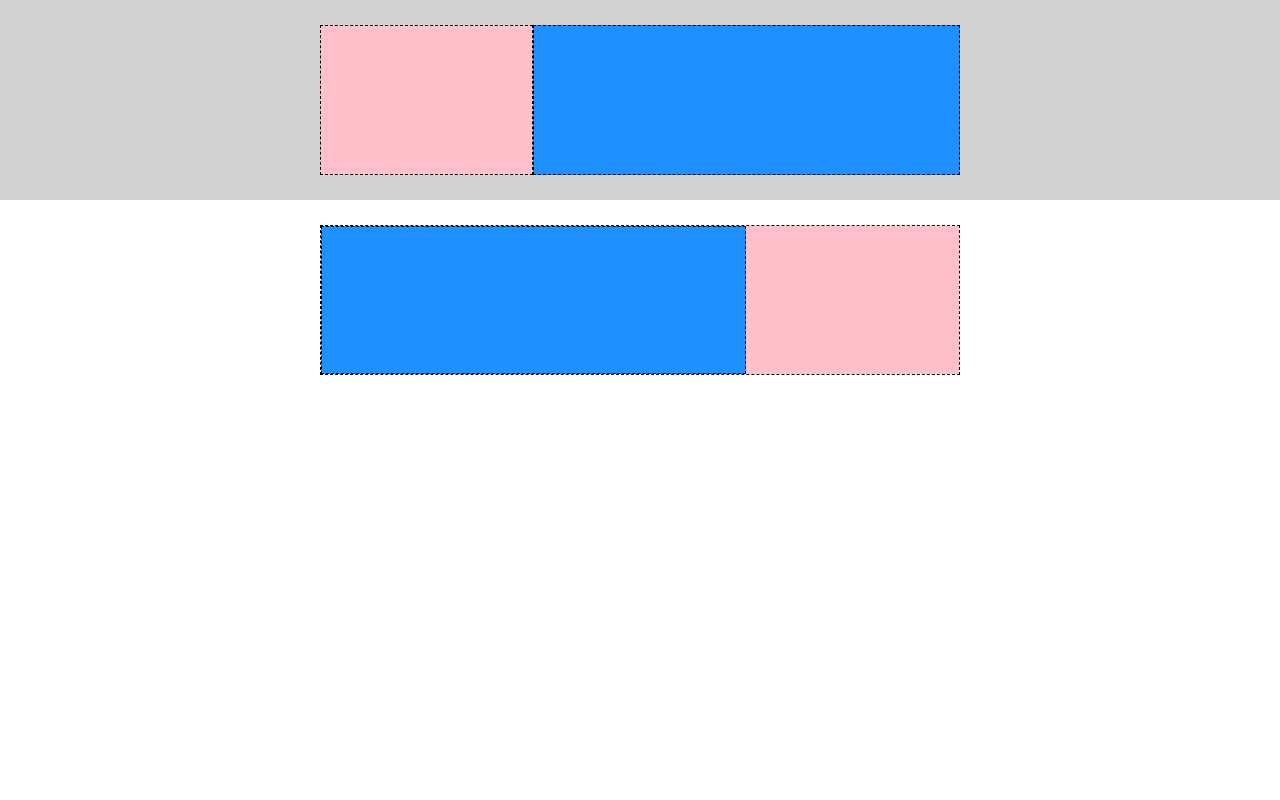
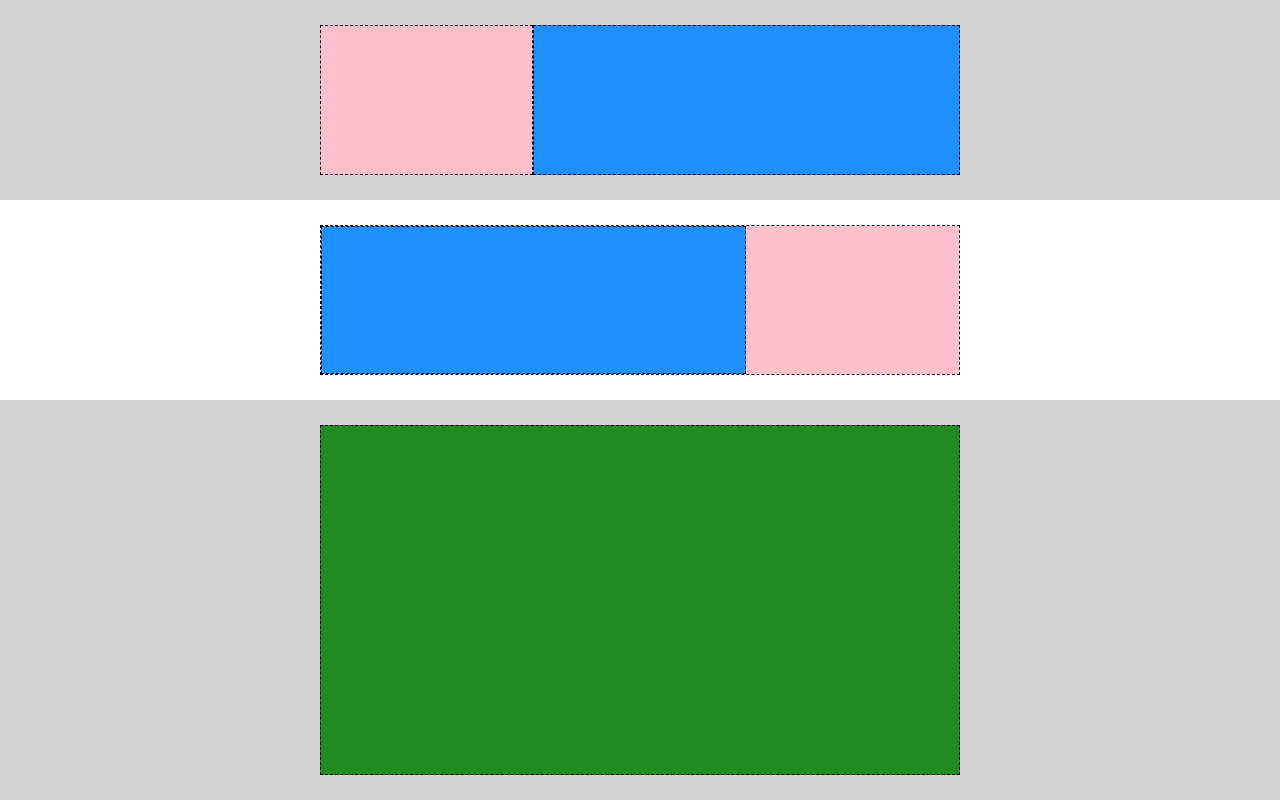
Before and after one commit to AndreaBarbuto99/htmlcss-struttura-discord, a plain HTML site: page index.html in a window 1280 px wide. Shown: the part 450-1250 px from the top of the page. Before the commit the page ends 850 px from the top, so only its background shows below. Drawn offline with Linux system fonts and the light colour scheme.

Commit message:
feat:  aggiunta ultima sezione

```diff
--- a/index.html
+++ b/index.html
@@ -24,7 +24,7 @@
     </header>
     <main>
         <section class="hello-bar dark-blue height general-padding">
-            <div class="hello-bar-content dashed">
+            <div class="hello-bar-content dashed dark-pink">
             </div>
             <!-- completato -->
         </section>
@@ -49,8 +49,10 @@
             </div>
         </section>
             <!-- completato -->
-        <section class="big-section grey">
+        <section class="big-section grey height-2 general-padding">
+            <div class="big-section-content green dashed">
 
+            </div>
         </section>
     </main>
 
--- a/styles/style.css
+++ b/styles/style.css
@@ -23,6 +23,14 @@
 
 .grey {
     background-color: #d3d3d3;
+}
+
+.green {
+    background-color: #228b22;
+}
+
+.dark-pink {
+   background-color: #ee82ee;
 }
 
 
@@ -57,6 +65,10 @@
 
 .height {
     height: 200px;
+}
+
+.height-2 {
+    height: 400px;
 }
 
 .general-padding {
@@ -105,7 +117,7 @@
     height: 150px;
     width: 50%;
     margin: 0px auto;
-    background-color: #ee82ee;
+
 
 }
 
@@ -127,3 +139,9 @@
     width: 50%;
     flex-direction: row-reverse;
 }
+
+.big-section-content {
+    height: 350px;
+    width: 50%;
+    margin: 0px auto;
+}
```
